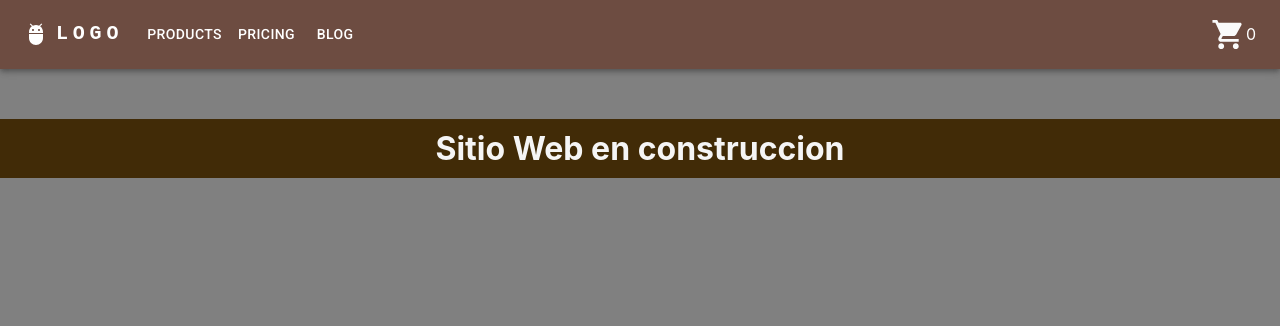
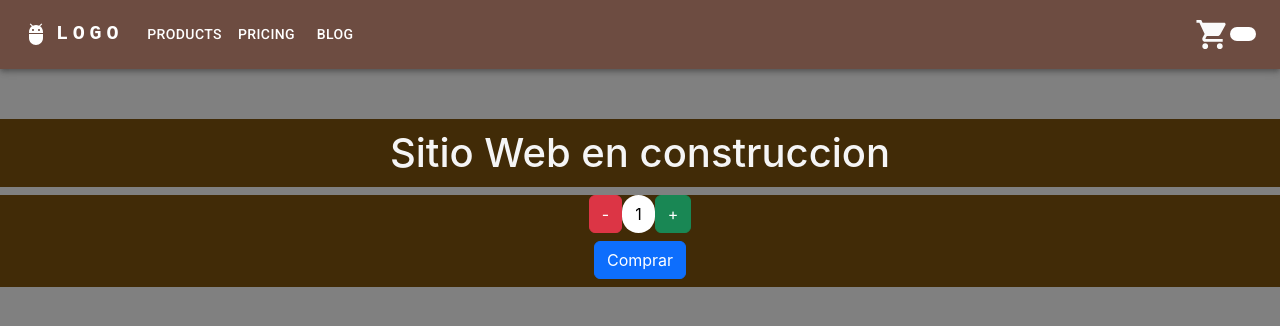
Before and after one commit to kevod1997/ReactJS-e-commerce, a React (Create React App) app: page / in a window 1280 px wide. Shown: the top 326 px of the page. Built offline with nearby package versions, Linux system fonts and the light colour scheme.

Commit message:
agregarmos contador

```diff
--- a/package.json
+++ b/package.json
@@ -10,8 +10,10 @@
     "@testing-library/jest-dom": "^5.16.5",
     "@testing-library/react": "^13.3.0",
     "@testing-library/user-event": "^13.5.0",
+    "bootstrap": "^5.2.0",
     "prop-types": "^15.8.1",
     "react": "^18.2.0",
+    "react-bootstrap": "^2.5.0",
     "react-dom": "^18.2.0",
     "react-mui-counter": "^1.0.9",
     "react-scripts": "5.0.1",
--- a/public/index.html
+++ b/public/index.html
@@ -32,7 +32,12 @@
       rel="stylesheet"
       href="https://fonts.googleapis.com/icon?family=Material+Icons"
     />
-
+    <link
+      rel="stylesheet"
+      href="https://cdn.jsdelivr.net/npm/bootstrap@5.2.0-beta1/dist/css/bootstrap.min.css"
+      integrity="sha384-0evHe/X+R7YkIZDRvuzKMRqM+OrBnVFBL6DOitfPri4tjfHxaWutUpFmBp4vmVor"
+      crossorigin="anonymous"
+    />
     <title>React App</title>
   </head>
   <body>
--- a/src/App.js
+++ b/src/App.js
@@ -1,9 +1,11 @@
 /* eslint-disable react/react-in-jsx-scope */
 
 import { ThemeProvider } from "@mui/material";
+import ItemCount from "./components/ItemCount";
 import ItemListContainer from "./components/ItemListContainer";
 import NavBar from "./components/NavBar";
 import theme from "./MuiTheme";
+
 
 function App() {
   const saludo = "Sitio Web en construccion";
@@ -11,8 +13,9 @@ function App() {
     <ThemeProvider theme={theme}>
       <NavBar />
       <ItemListContainer saludo={saludo} />
-
+      <ItemCount stock={5} initial={1} />
       {/*
+       <Formularios/>
       <Promesas/>
       <Contador />
       <Mensaje />
--- a/src/components/CartWidget.jsx
+++ b/src/components/CartWidget.jsx
@@ -2,12 +2,11 @@
 import React from "react";
 import ShoppingCartIcon from "@mui/icons-material/ShoppingCart";
 
-const CartWidget = ({ counter }) => {
+const CartWidget = () => {
+
   return (
-    // <div>🛒{counter} </div>
     <>
       <ShoppingCartIcon color="secondary" fontSize="large" />
-      <p>{counter}</p>
     </>
   );
 };
--- /dev/null
+++ b/src/components/Counter.jsx
@@ -0,0 +1,12 @@
+/* eslint-disable react/prop-types */
+import React from 'react'
+
+function Counter({contador}) {
+  return (
+    <>
+    <span className="contador1 btn btn-ligth">{contador}</span>
+    </>
+  )
+}
+
+export default Counter
--- /dev/null
+++ b/src/components/ItemCount.jsx
@@ -0,0 +1,46 @@
+/* eslint-disable react/prop-types */
+
+import React, { useState } from "react";
+import Counter from "./Counter";
+
+function ItemCount({ stock, initial }) {
+  const [contador, setContador] = useState(initial);
+  const sumar = () => {
+    if (contador < stock) {
+      setContador(contador + 1);
+    }
+  };
+
+  const restar = () => {
+    if (contador > 0) {
+      setContador(contador - 1);
+    }
+  };
+  const onAdd = () => {
+    if (contador === 0) {
+        alert("No compraste caramelos")
+        return
+    }
+    contador === 1
+      ? alert("Compraste " + contador + " caramelo")
+      : alert("Compraste " + contador + " caramelos");
+  };
+  return (
+    <div className="itemCount">
+      <div>
+        <button className="btn btn-danger" onClick={restar}>
+          -
+        </button>
+        <Counter contador={contador} />
+        <button className="btn btn-success" onClick={sumar}>
+          +
+        </button>
+      </div>
+      <button className="btn btn-primary m-2" onClick={onAdd}>
+        Comprar
+      </button>
+    </div>
+  );
+}
+
+export default ItemCount;
--- a/src/components/ItemListContainer.jsx
+++ b/src/components/ItemListContainer.jsx
@@ -1,14 +1,13 @@
+/* eslint-disable react/prop-types */
 import React from "react";
 
 const ItemListContainer = ({ saludo }) => {
   //   console.log(props);
   //   const{saludo}=props
-
   return (
     <div className="itemContainer">
       <h1> {saludo} </h1>
     </div>
   );
 };
-
 export default ItemListContainer;
--- a/src/components/NavBar.jsx
+++ b/src/components/NavBar.jsx
@@ -14,6 +14,7 @@ import Tooltip from "@mui/material/Tooltip";
 import MenuItem from "@mui/material/MenuItem";
 import AdbIcon from "@mui/icons-material/Adb";
 import CartWidget from "./CartWidget";
+import Counter from "./Counter"
 
 const pages = ["Products", "Pricing", "Blog"];
 const settings = ["Profile", "Account", "Dashboard", "Logout"];
@@ -126,7 +127,8 @@ const NavBar = () => {
               </Button>
             ))}
           </Box>
-          <CartWidget counter={0} />
+          <CartWidget/>
+          <Counter/>
         </Toolbar>
       </Container>
     </AppBar>
--- a/src/index.css
+++ b/src/index.css
@@ -55,3 +55,19 @@ code {
   justify-content:center;
   flex-direction: column;
 }
+
+.itemCount{
+  background-color: rgb(65, 43, 7);
+  display:flex;
+  align-items: center;
+  justify-content:center;
+  flex-direction: column;
+}
+.contador1{
+  background-color: white;
+  color: black;
+  border-radius: 30px;
+}
+.contador1:hover{
+  background-color: green;
+}
```
Also changed, not shown: 1 other file (tests, documents, lock files or other folders).
